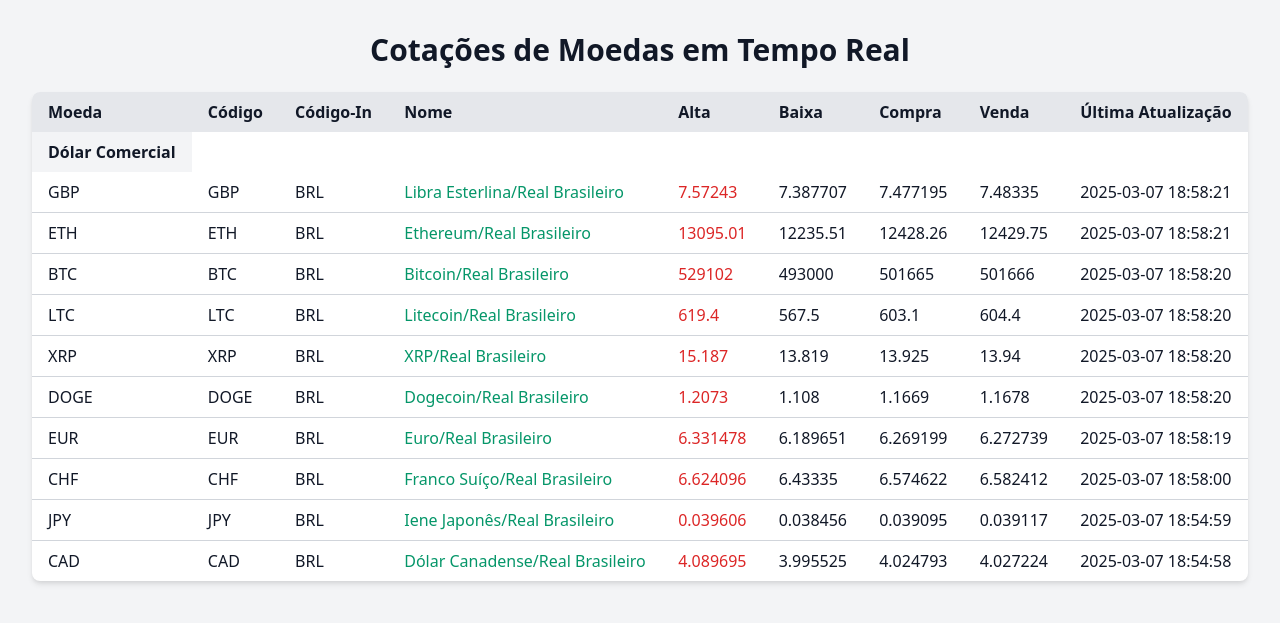
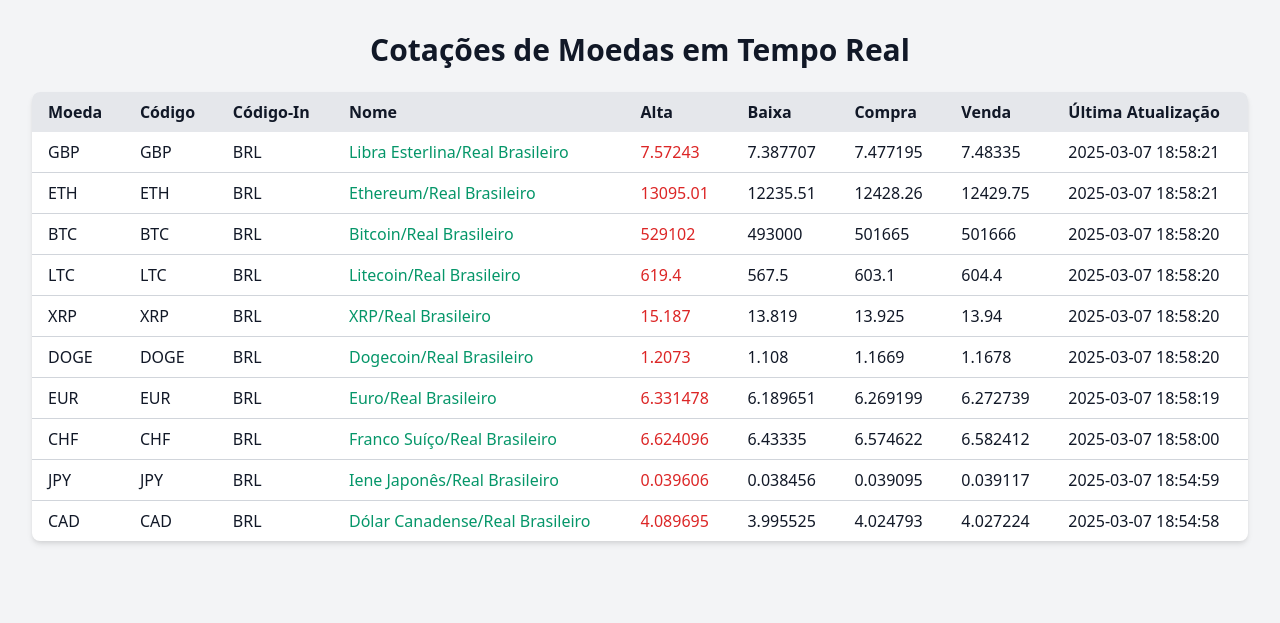
Before and after one commit to Prog-LucasAlves/ENG_Rates-API, a Flask app: page / in a window 1280 px wide. Shown: the top 623 px of the page. Run offline with Flask 3, Linux system fonts and the light colour scheme; data comes from the database, SQL or seed files in the repository.

Commit message:
up f templates

```diff
--- a/templates/index.html
+++ b/templates/index.html
@@ -23,10 +23,6 @@
                     <th class="py-2 px-4 text-left">Última Atualização</th>
                 </tr>
             </thead>
-            <thead class="bg-gray-100">
-                <tr>
-                    <th class="py-2 px-4 text-left">Dólar Comercial</th>
-                </tr>
             <tbody id="exchangeRatesBody" class="divide-y divide-gray-300">
                 <!-- Dados serão inseridos aqui -->
             </tbody>
```
